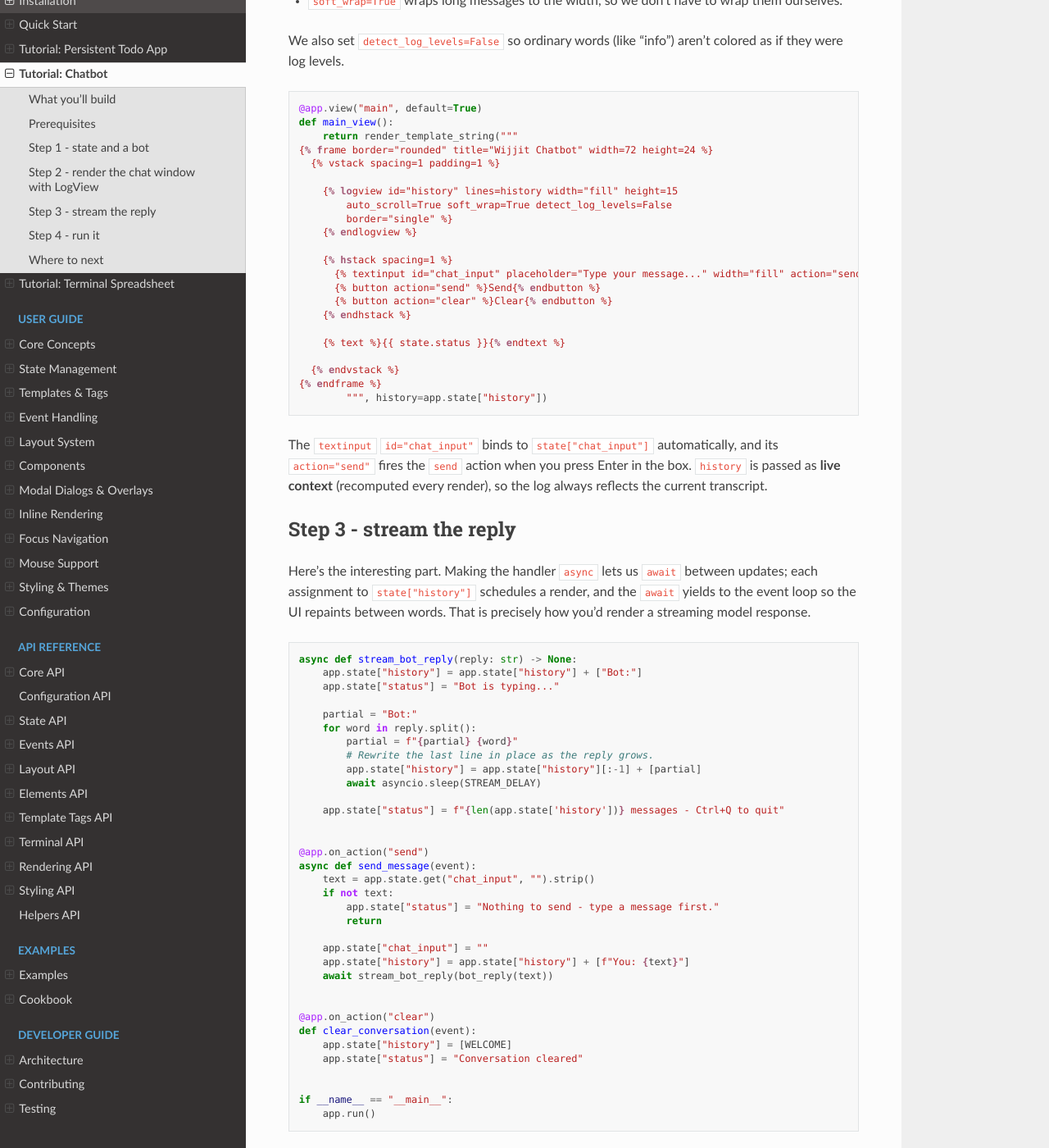
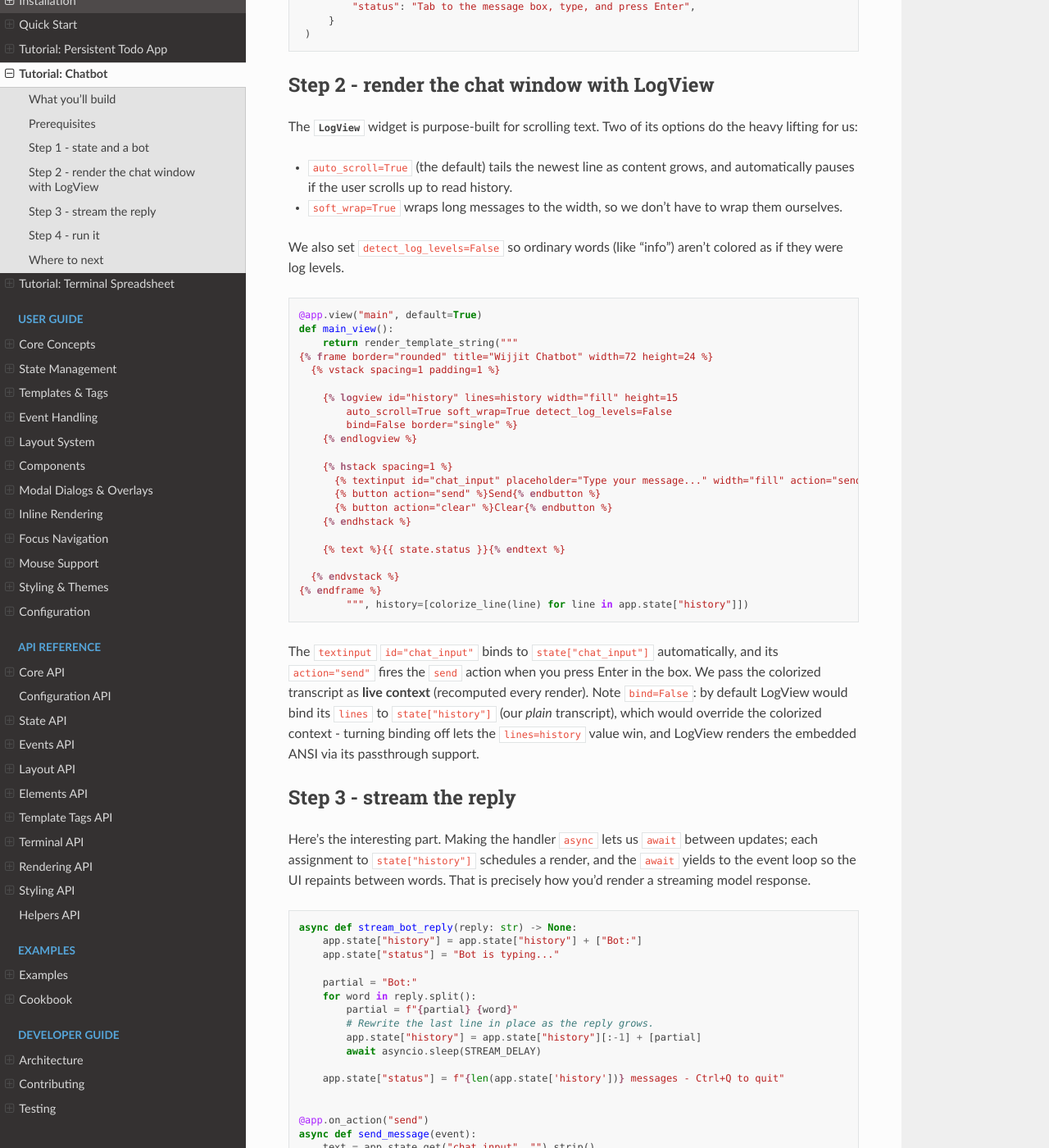
Before and after one commit to thomas-villani/wijjit, a Sphinx documentation site: the page built from docs/source/getting_started/tutorial_chatbot.rst, in a window 1280 px wide and 1400 px high, scrolled down 1607 px. Shown: the whole window at 82% size. Built offline with Sphinx 7.4.7 and the Read the Docs theme 3.1.0, drawn with Linux system fonts in a browser that asks for light colours; some of the changed text lies outside the part shown.

Commit message:
Colorize chatbot speaker prefixes via LogView ANSI passthrough
Color the "You:"/"Bot:" prefixes (bright cyan / bright green, bold) using
colorize() and LogView's ANSI passthrough. The transcript stays plain in state;
colorize_line() styles the prefix at render time. Set bind=False on the LogView
so the colorized lines=history context wins instead of being overridden by the
plain state["history"] binding. colorize() honors NO_COLOR, so it degrades
gracefully. Verified the colors reach the cell buffer (You: cyan, Bot: green,
both bold); tutorial updated to match.

Co-Authored-By: Claude Opus 4.8 (1M context) <noreply@anthropic.com>

```diff
--- a/docs/source/getting_started/tutorial_chatbot.rst
+++ b/docs/source/getting_started/tutorial_chatbot.rst
@@ -41,11 +41,26 @@ the ``LogView`` widget consumes.
     import asyncio
     from datetime import datetime
 
-    from wijjit import Wijjit, render_template_string
+    from wijjit import ANSIColor, Wijjit, colorize, render_template_string
 
     STREAM_DELAY = 0.05  # seconds between words while streaming
 
+    # LogView passes ANSI through untouched, so we color the speaker prefix at
+    # render time and keep the stored transcript plain. colorize() honors
+    # NO_COLOR, so this degrades gracefully on color-free terminals.
+    SPEAKER_COLORS = {
+        "You:": ANSIColor.BRIGHT_CYAN,
+        "Bot:": ANSIColor.BRIGHT_GREEN,
+    }
+
     WELCOME = "Bot: Hi! I'm a little Wijjit bot. Type 'help' to see what I can do."
+
+
+    def colorize_line(line: str) -> str:
+        for prefix, color in SPEAKER_COLORS.items():
+            if line.startswith(prefix):
+                return colorize(prefix, color=color, bold=True) + line[len(prefix):]
+        return line
 
 
     def bot_reply(message: str) -> str:
@@ -93,7 +108,7 @@ colored as if they were log levels.
 
         {% logview id="history" lines=history width="fill" height=15
             auto_scroll=True soft_wrap=True detect_log_levels=False
-            border="single" %}
+            bind=False border="single" %}
         {% endlogview %}
 
         {% hstack spacing=1 %}
@@ -106,12 +121,15 @@ colored as if they were log levels.
 
       {% endvstack %}
     {% endframe %}
-            """, history=app.state["history"])
+            """, history=[colorize_line(line) for line in app.state["history"]])
 
 The ``textinput`` ``id="chat_input"`` binds to ``state["chat_input"]``
 automatically, and its ``action="send"`` fires the ``send`` action when you press
-Enter in the box. ``history`` is passed as **live context** (recomputed every
-render), so the log always reflects the current transcript.
+Enter in the box. We pass the colorized transcript as **live context**
+(recomputed every render). Note ``bind=False``: by default LogView would bind its
+``lines`` to ``state["history"]`` (our *plain* transcript), which would override
+the colorized context - turning binding off lets the ``lines=history`` value win,
+and LogView renders the embedded ANSI via its passthrough support.
 
 Step 3 - stream the reply
 -------------------------
```
Also changed, not shown: 1 other file.
